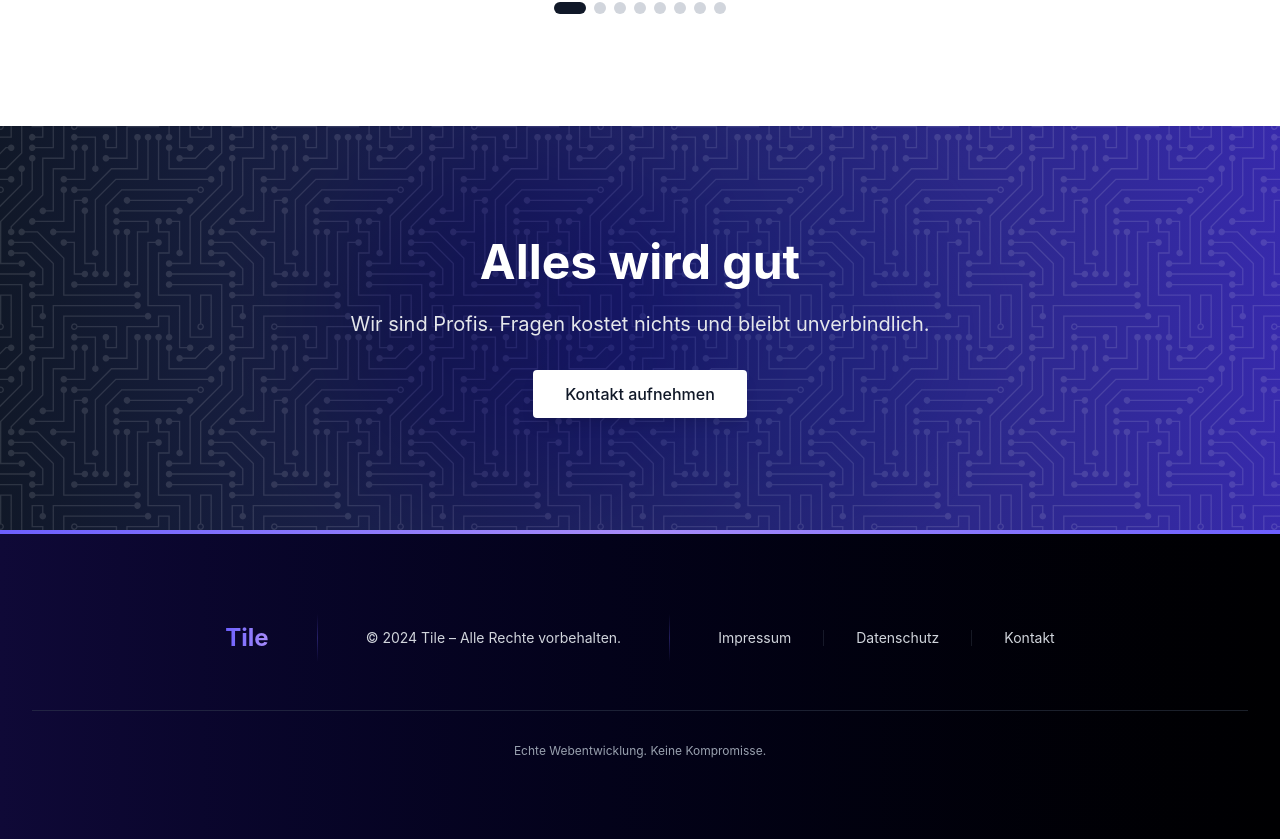
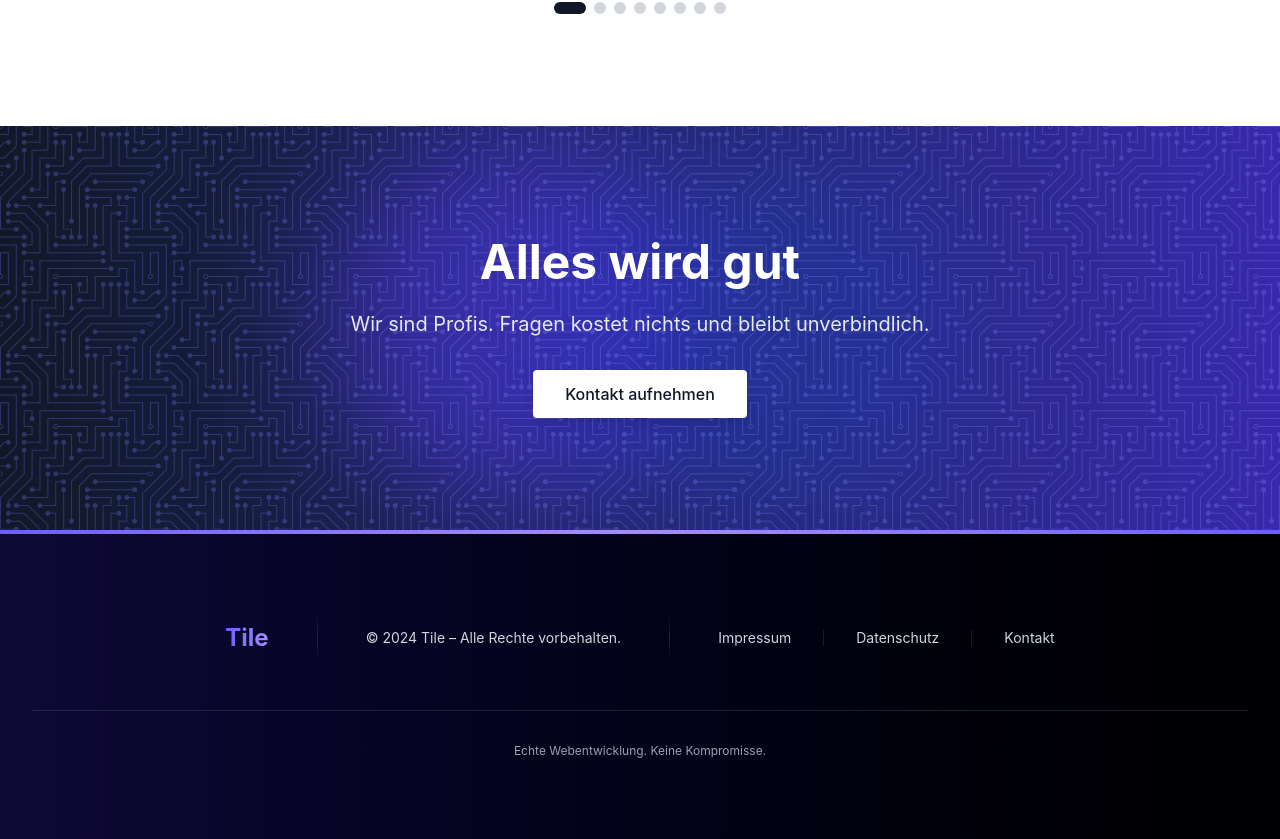
Before and after one commit to ChrisKlemtz/Tile.me-Website_Remake, a React (Vite) app: page / in a window 1280 px wide. Shown: the part 2298-3137 px from the top of the page. Built offline with nearby package versions, Linux system fonts and the light colour scheme.

Commit message:
fixed cta pattern problem

```diff
--- a/src/pages/About.jsx
+++ b/src/pages/About.jsx
@@ -361,16 +361,18 @@ export default function About() {
       <section className="relative overflow-hidden bg-linear-to-r from-gray-900 to-indigo-800">
         {/* Pattern Layer - zwischen Hintergrund und Content */}
         <div
-          className="absolute inset-0 opacity-60 md:opacity-80"
+          className="absolute inset-0 z-10"
           style={{
-            backgroundImage: `url(${techPattern})`,
+            backgroundImage: `url("${techPattern}")`,
             backgroundRepeat: 'repeat',
-            backgroundSize: '200px 200px'
+            backgroundSize: '150px 150px',
+            opacity: 0.3,
+            mixBlendMode: 'screen'
           }}
         ></div>
 
         {/* Animated background elements */}
-        <div className="absolute inset-0 overflow-hidden">
+        <div className="absolute inset-0 overflow-hidden z-0">
           <div className="absolute top-0 left-1/4 w-96 h-96 bg-indigo-600 rounded-full mix-blend-multiply filter blur-3xl opacity-20 animate-pulse"></div>
           <div
             className="absolute bottom-0 right-1/4 w-96 h-96 bg-blue-600 rounded-full mix-blend-multiply filter blur-3xl opacity-20 animate-pulse"
@@ -381,7 +383,7 @@ export default function About() {
         <div
           data-animate
           id="cta"
-          className={`relative max-w-screen-2xl mx-auto px-4 sm:px-6 lg:px-8 py-20 sm:py-28 text-center transition-all duration-1000 ${
+          className={`relative z-20 max-w-screen-2xl mx-auto px-4 sm:px-6 lg:px-8 py-20 sm:py-28 text-center transition-all duration-1000 ${
             isVisible.cta
               ? "opacity-100 translate-y-0"
               : "opacity-0 translate-y-10"
--- a/src/pages/Contact.jsx
+++ b/src/pages/Contact.jsx
@@ -398,16 +398,18 @@ export default function Contact({ onNavigate }) {
       <section className="relative overflow-hidden bg-linear-to-r from-gray-900 to-indigo-800">
         {/* Pattern Layer - zwischen Hintergrund und Content */}
         <div
-          className="absolute inset-0 opacity-60 md:opacity-80"
+          className="absolute inset-0 z-10"
           style={{
-            backgroundImage: `url(${techPattern})`,
+            backgroundImage: `url("${techPattern}")`,
             backgroundRepeat: "repeat",
-            backgroundSize: "200px 200px",
+            backgroundSize: "150px 150px",
+            opacity: 0.3,
+            mixBlendMode: 'screen'
           }}
         ></div>
 
         {/* Animated background elements */}
-        <div className="absolute inset-0 overflow-hidden">
+        <div className="absolute inset-0 overflow-hidden z-0">
           <div className="absolute top-0 left-1/4 w-96 h-96 bg-indigo-600 rounded-full mix-blend-multiply filter blur-3xl opacity-20 animate-pulse"></div>
           <div
             className="absolute bottom-0 right-1/4 w-96 h-96 bg-blue-600 rounded-full mix-blend-multiply filter blur-3xl opacity-20 animate-pulse"
@@ -418,7 +420,7 @@ export default function Contact({ onNavigate }) {
         <div
           data-animate
           id="cta"
-          className={`relative max-w-screen-2xl mx-auto px-4 sm:px-6 lg:px-8 py-20 sm:py-28 text-center transition-all duration-1000 ${
+          className={`relative z-20 max-w-screen-2xl mx-auto px-4 sm:px-6 lg:px-8 py-20 sm:py-28 text-center transition-all duration-1000 ${
             isVisible.cta
               ? "opacity-100 translate-y-0"
               : "opacity-0 translate-y-10"
--- a/src/pages/Home.jsx
+++ b/src/pages/Home.jsx
@@ -503,16 +503,18 @@ export default function Home({ onNavigate }) {
       >
         {/* Pattern Layer - zwischen Hintergrund und Content */}
         <div
-          className="absolute inset-0 opacity-60 md:opacity-80"
+          className="absolute inset-0 z-10"
           style={{
-            backgroundImage: `url(${techPattern})`,
+            backgroundImage: `url("${techPattern}")`,
             backgroundRepeat: 'repeat',
-            backgroundSize: '200px 200px'
+            backgroundSize: '150px 150px',
+            opacity: 0.3,
+            mixBlendMode: 'screen'
           }}
         ></div>
 
         {/* Animated background elements */}
-        <div className="absolute inset-0 overflow-hidden">
+        <div className="absolute inset-0 overflow-hidden z-0">
           <div className="absolute top-0 left-1/4 w-96 h-96 bg-indigo-600 rounded-full mix-blend-multiply filter blur-3xl opacity-20 animate-pulse"></div>
           <div
             className="absolute bottom-0 right-1/4 w-96 h-96 bg-blue-600 rounded-full mix-blend-multiply filter blur-3xl opacity-20 animate-pulse"
@@ -521,7 +523,7 @@ export default function Home({ onNavigate }) {
         </div>
 
         <div
-          className={`relative max-w-screen-2xl mx-auto px-4 sm:px-6 lg:px-8 py-20 sm:py-28 text-center transition-all duration-1000 ${
+          className={`relative z-20 max-w-screen-2xl mx-auto px-4 sm:px-6 lg:px-8 py-20 sm:py-28 text-center transition-all duration-1000 ${
             isVisible.cta
               ? "opacity-100 translate-y-0"
               : "opacity-0 translate-y-10"
--- a/src/pages/Services.jsx
+++ b/src/pages/Services.jsx
@@ -404,16 +404,18 @@ export default function Services() {
       <section className="relative bg-linear-to-r from-gray-900 to-indigo-800 overflow-hidden">
         {/* Pattern Layer - zwischen Hintergrund und Content */}
         <div
-          className="absolute inset-0 opacity-60 md:opacity-80"
+          className="absolute inset-0 z-10"
           style={{
-            backgroundImage: `url(${techPattern})`,
+            backgroundImage: `url("${techPattern}")`,
             backgroundRepeat: 'repeat',
-            backgroundSize: '200px 200px'
+            backgroundSize: '150px 150px',
+            opacity: 0.3,
+            mixBlendMode: 'screen'
           }}
         ></div>
 
         {/* Animated background elements */}
-        <div className="absolute inset-0 overflow-hidden">
+        <div className="absolute inset-0 overflow-hidden z-0">
           <div className="absolute top-0 left-1/4 w-96 h-96 bg-indigo-600 rounded-full mix-blend-multiply filter blur-3xl opacity-20 animate-pulse"></div>
           <div
             className="absolute bottom-0 right-1/4 w-96 h-96 bg-blue-600 rounded-full mix-blend-multiply filter blur-3xl opacity-20 animate-pulse"
@@ -424,7 +426,7 @@ export default function Services() {
         <div
           data-animate
           id="cta"
-          className={`relative max-w-screen-2xl mx-auto px-4 sm:px-6 lg:px-8 py-20 sm:py-28 text-center transition-all duration-1000 ${
+          className={`relative z-20 max-w-screen-2xl mx-auto px-4 sm:px-6 lg:px-8 py-20 sm:py-28 text-center transition-all duration-1000 ${
             isVisible.cta
               ? "opacity-100 translate-y-0"
               : "opacity-0 translate-y-10"
```
Also changed, not shown: src/assets/techpattern.svg, 4 other files (tests, documents, lock files or other folders).
